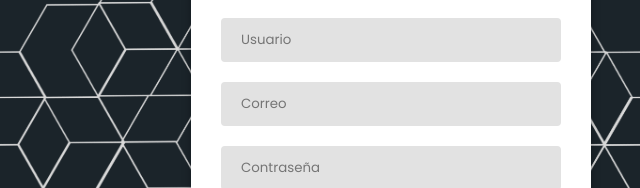
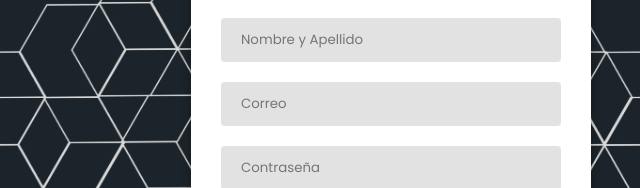
Before and after one commit to DiegoS2004/WEB-Application-NEO, a website built with Parcel: page signup.html in a window 1280 px wide. Shown: the part 303-491 px from the top of the page, 249-889 px from the left. Built offline with nearby package versions, Linux system fonts and the light colour scheme.

Commit message:
Update signup.html

```diff
--- a/signup.html
+++ b/signup.html
@@ -20,7 +20,7 @@
       </div>
       <div class="form">
       <form action="./home.html" method="get">
-        <input type="text" name="username" id="username" placeholder="Usuario" />
+        <input type="text" name="username" id="username" placeholder="Nombre y Apellido" />
         <input type="email" name="email" placeholder="Correo" id="email" />
         <input type="password" name="password" placeholder="Contraseña" id="password" />
         <button>Sign Up</button>
```
